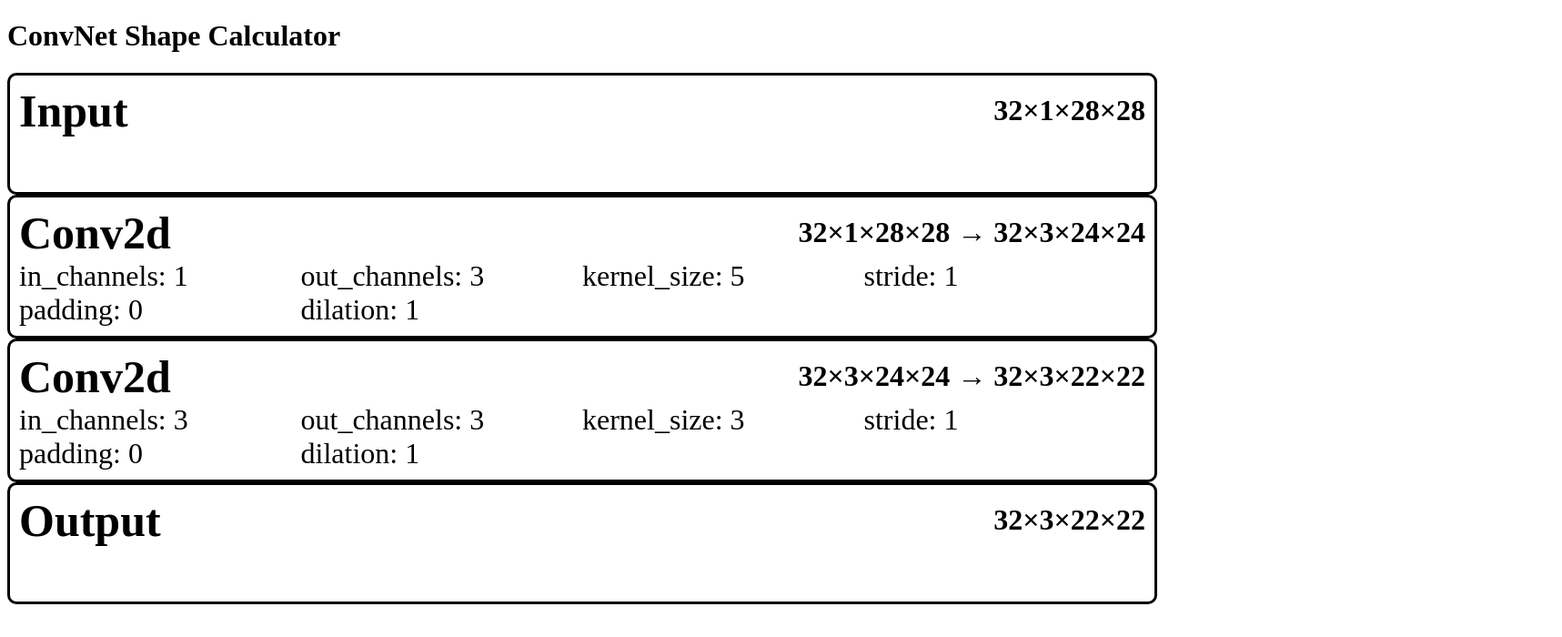
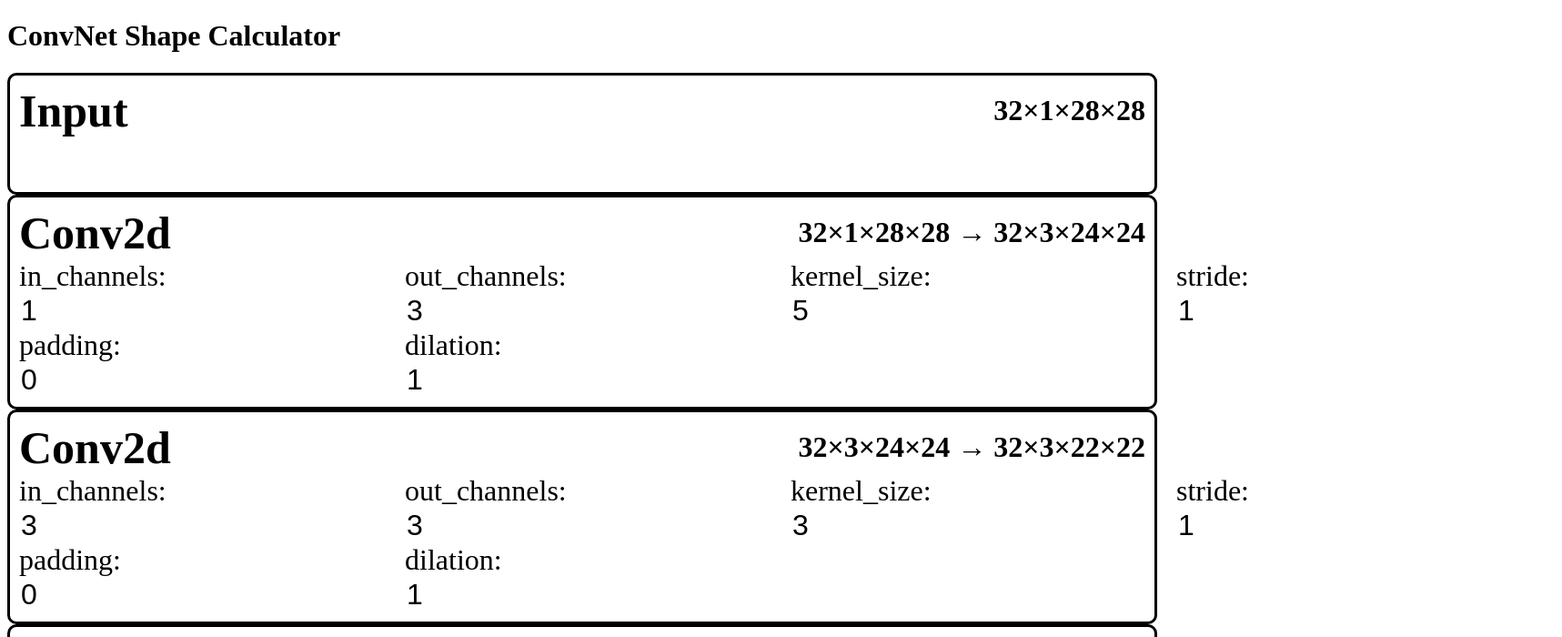
Before and after one commit to lemolatoon/convnet-shape-calculator, a Next.js app: page / in a window 1280 px wide. Shown: the top 700 px of the page at 91% size, 1717 px wide, since content can reach past the window. Built offline with nearby package versions, Linux system fonts and the light colour scheme.

Commit message:
[wip] make layer parameters editable

```diff
--- a/src/components/layers/Conv2d.tsx
+++ b/src/components/layers/Conv2d.tsx
@@ -2,15 +2,28 @@ import {
   conv2d,
   Conv2dParamProprity,
   Conv2dParams,
+  normalizeConv2dParams,
 } from "@/components/layers/sizeFuncs";
 import { Layer } from "@/components/ui/Layer";
-import { LayerComponent } from "@/type/layer";
+import { LayerComponent, OnClickTypes } from "@/type/layer";
 import { Conv2dSize, Tensor } from "@/type/size";
 import { addPriority } from "@/utils/object";
+import { useState } from "react";
 
-export const Conv2d = (_params: Conv2dParams): LayerComponent<Conv2dSize> => {
-  const { layer: conv2dF, params } = conv2d(_params);
+export const Conv2d = (__params: Conv2dParams): LayerComponent<Conv2dSize> => {
+
   const layerComponent = (tensor: Tensor<Conv2dSize>) => {
+    const [params, setParams] = useState(normalizeConv2dParams(__params));
+    const onClicks = Object.entries(params).reduce((prev, [key, val]) => {
+      const obj = { ...prev };
+      obj[key as keyof Required<Conv2dParams>] = (changedVal: number) => {
+        const prevParams = params;
+        prevParams[key as keyof Required<Conv2dParams>] = changedVal;
+        setParams(prevParams);
+      };
+      return obj;
+    }, {} as OnClickTypes<Conv2dParams>);
+    const { layer: conv2dF } = conv2d(params);
     const sizeAfterApply = conv2dF(tensor.shape);
     const layer = (
       <Layer
@@ -18,6 +31,7 @@ export const Conv2d = (_params: Conv2dParams): LayerComponent<Conv2dSize> => {
         params={addPriority(params, Conv2dParamProprity)}
         sizeBeforeApply={tensor.shape}
         sizeAfterApply={sizeAfterApply}
+        onClicks={onClicks}
       />
     );
     return { layer, tensor: { shape: sizeAfterApply } };
--- a/src/components/layers/JustTensor.tsx
+++ b/src/components/layers/JustTensor.tsx
@@ -8,7 +8,14 @@ const JustTensor =
     tensor: Parameters<LayerComponent<T>>[0]
   ): ReturnType<LayerComponent<T>> => {
     return {
-      layer: <Layer name={name} params={{}} sizeAfterApply={tensor.shape} />,
+      layer: (
+        <Layer
+          name={name}
+          params={{}}
+          onClicks={{}}
+          sizeAfterApply={tensor.shape}
+        />
+      ),
       tensor: tensor,
     };
   };
--- a/src/components/layers/sizeFuncs.ts
+++ b/src/components/layers/sizeFuncs.ts
@@ -1,3 +1,4 @@
+import { NormalizedPrimitiveLayerParams } from "@/type/layer";
 import { Conv2dSize, LayerFunction, SizeError } from "@/type/size";
 import { exhaustiveChack } from "@/type/util";
 
@@ -28,23 +29,20 @@ export function Conv2dParamProprity(key: keyof Required<Conv2dParams>) {
       throw new Error("unreacheable");
   }
 }
-export const conv2d: (params: Conv2dParams) => {
-  layer: LayerFunction<Conv2dSize>;
-  params: Required<Conv2dParams>;
-} = ({
-  stride: _stride,
-  padding: _padding,
-  dilation: _dilation,
-  ...params
-}) => {
+export const normalizeConv2dParams = (
+  params: Conv2dParams
+): Required<Conv2dParams> => {
   const passingParams: Required<Conv2dParams> = {
-    stride: _stride ?? 1,
-    padding: _padding ?? 0,
-    dilation: _dilation ?? 1,
+    stride: params.stride ?? 1,
+    padding: params.padding ?? 0,
+    dilation: params.dilation ?? 1,
     ...params,
   };
-  const { in_channels, out_channels, kernel_size, stride, padding, dilation } =
-    passingParams;
+  return passingParams;
+};
+export const conv2d: (params: Required<Conv2dParams>) => {
+  layer: LayerFunction<Conv2dSize>;
+} = ({ in_channels, out_channels, kernel_size, stride, padding, dilation }) => {
   const layer: LayerFunction<Conv2dSize> = (size) => {
     const { c_in, h_in, w_in } =
       size[3] !== undefined
@@ -69,5 +67,5 @@ export const conv2d: (params: Conv2dParams) => {
       return [...features];
     }
   };
-  return { layer, params: passingParams };
+  return { layer };
 };
--- a/src/components/ui/Layer.tsx
+++ b/src/components/ui/Layer.tsx
@@ -1,13 +1,15 @@
-import { LayerParams } from "@/type/layer";
+import { LayerParams, OnClickTypes, PrimitiveLayerParams } from "@/type/layer";
 import { displaySize, Size } from "@/type/size";
-import { FC } from "react";
+import { ChangeEvent } from "react";
 import styled from "styled-components";
+import { isNumberObject } from "util/types";
 
-export type LayerProps = {
+export type LayerProps<T extends LayerParams<PrimitiveLayerParams>> = {
   name: string;
-  params: LayerParams;
+  params: T;
   sizeBeforeApply?: Size;
   sizeAfterApply: Size;
+  onClicks: OnClickTypes<T>;
 };
 const LayerParamBox = styled.div`
   display: grid;
@@ -42,12 +44,23 @@ const SizeExpr = styled.div`
   justify-content: right;
 `;
 
-export const Layer: FC<LayerProps> = ({
+type TransparentInputProps = {
+  isReadonly: boolean;
+};
+const TransparentInput = styled.input<TransparentInputProps>`
+  cursor: ${({ isReadonly }) => (isReadonly ? "pointer" : "auto")};
+  border: none;
+  background-color: inherit;
+  font-size: inherit;
+`;
+
+export const Layer = <T extends LayerParams<PrimitiveLayerParams>>({
   name,
   params,
   sizeBeforeApply,
   sizeAfterApply,
-}) => {
+  onClicks,
+}: LayerProps<T>) => {
   const sizeExpression = sizeBeforeApply
     ? `${displaySize(sizeBeforeApply)} → ${displaySize(sizeAfterApply)}`
     : displaySize(sizeAfterApply);
@@ -61,11 +74,20 @@ export const Layer: FC<LayerProps> = ({
             ([, { priority: priorityA }], [, { priority: priorityB }]) =>
               priorityA - priorityB
           )
-          .map(([key, val]) => (
-            <div key={key}>
-              {key}: {val.value}
-            </div>
-          ))}
+          .map(([key, val]) => {
+            const onClick = onClicks[key];
+            const isReadonly = onClick === undefined;
+            console.log({key, isReadonly});
+            const handleChange = (e: ChangeEvent<HTMLInputElement>) => {
+              onClick ? onClick(Number(e.target.value)) : undefined
+            };
+            return (
+              <div key={key}>
+                {key}:
+                <TransparentInput onChange={handleChange} isReadonly={isReadonly} readOnly={isReadonly} value={val.value} type="number" />
+              </div>
+            );
+          })}
       </LayerParamBox>
     </Grid>
   );
--- a/src/pages/index.tsx
+++ b/src/pages/index.tsx
@@ -3,6 +3,7 @@ import { Input, Output } from "@/components/layers/JustTensor";
 import { Sequential } from "@/components/Sequential";
 import { Conv2dSize, Tensor } from "@/type/size";
 import Head from "next/head";
+import { useMemo } from "react";
 
 export default function Home() {
   const input = {
@@ -10,8 +11,8 @@ export default function Home() {
   } satisfies Tensor<Conv2dSize>;
   const { layer, tensor } = Sequential([
     Input<Conv2dSize>,
-    Conv2d({ in_channels: 1, out_channels: 3, kernel_size: 5 }),
-    Conv2d({ in_channels: 3, out_channels: 3, kernel_size: 3 }),
+    Conv2d(useMemo(() => ({ in_channels: 1, out_channels: 3, kernel_size: 5 }), [])),
+    Conv2d(useMemo(() => ({ in_channels: 3, out_channels: 3, kernel_size: 3 }), [])),
     Output<Conv2dSize>,
   ])(input);
   return (
--- a/src/utils/object.ts
+++ b/src/utils/object.ts
@@ -1,9 +1,15 @@
-import { GetPriorityFunc, LayerParams, Value } from "@/type/layer";
+import {
+  GetPriorityFunc,
+  LayerParams,
+  NormalizedPrimitiveLayerParams,
+  PrimitiveLayerParams,
+  Value,
+} from "@/type/layer";
 
-export function addPriority<T extends Record<string, string | number>>(
+export function addPriority<T extends PrimitiveLayerParams>(
   params: T,
   getPriority: GetPriorityFunc<T>
-): LayerParams {
+): LayerParams<PrimitiveLayerParams> {
   return Object.entries(params)
     .map(
       ([key, value]) =>
@@ -15,5 +21,5 @@ export function addPriority<T extends Record<string, string | number>>(
     .reduce((prev, [key, value]) => {
       prev[key] = value;
       return prev;
-    }, {} as LayerParams);
+    }, {} as LayerParams<PrimitiveLayerParams>);
 }
```
Also changed, not shown: src/type/layer.ts (+13 -3 lines).
